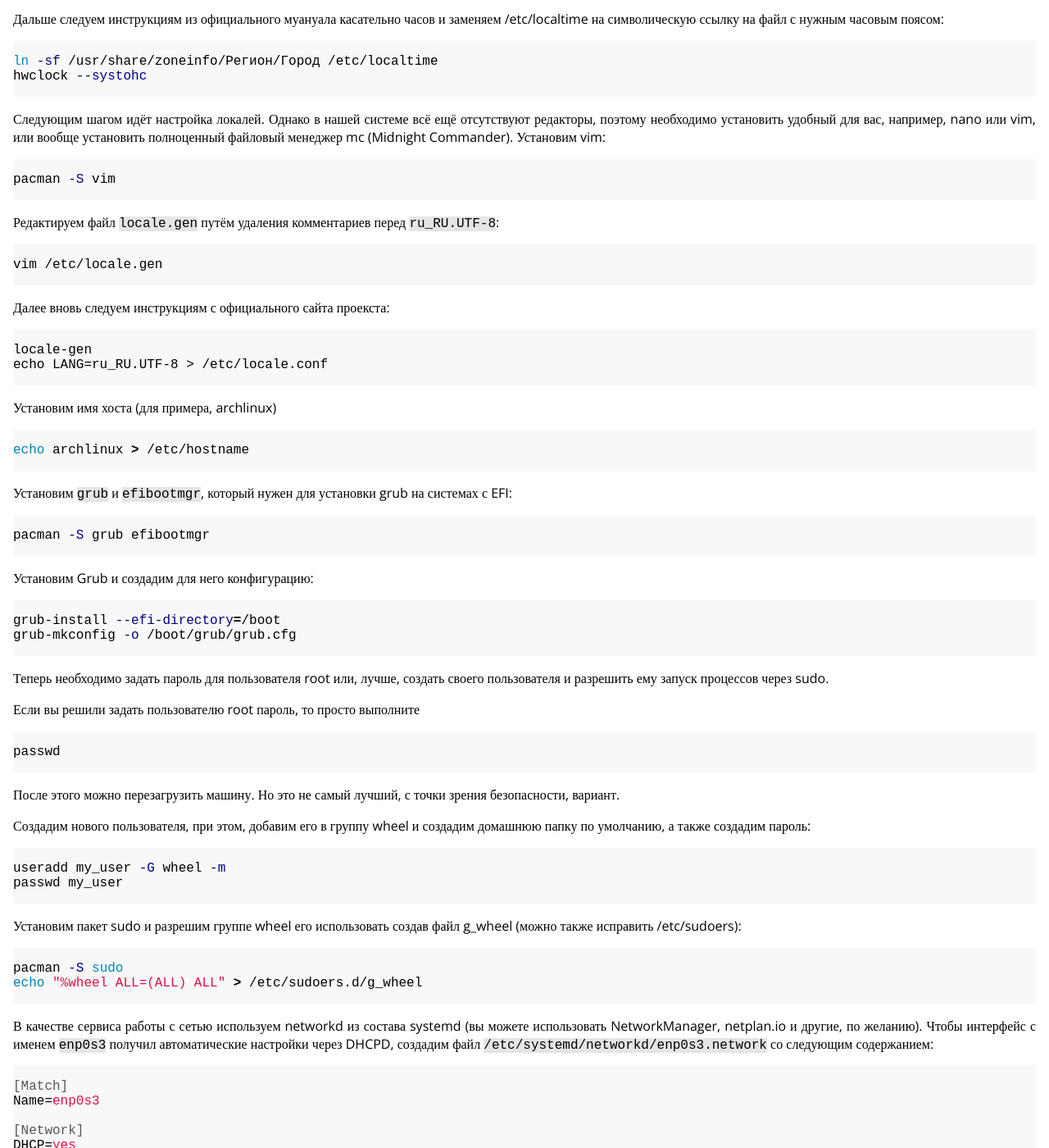
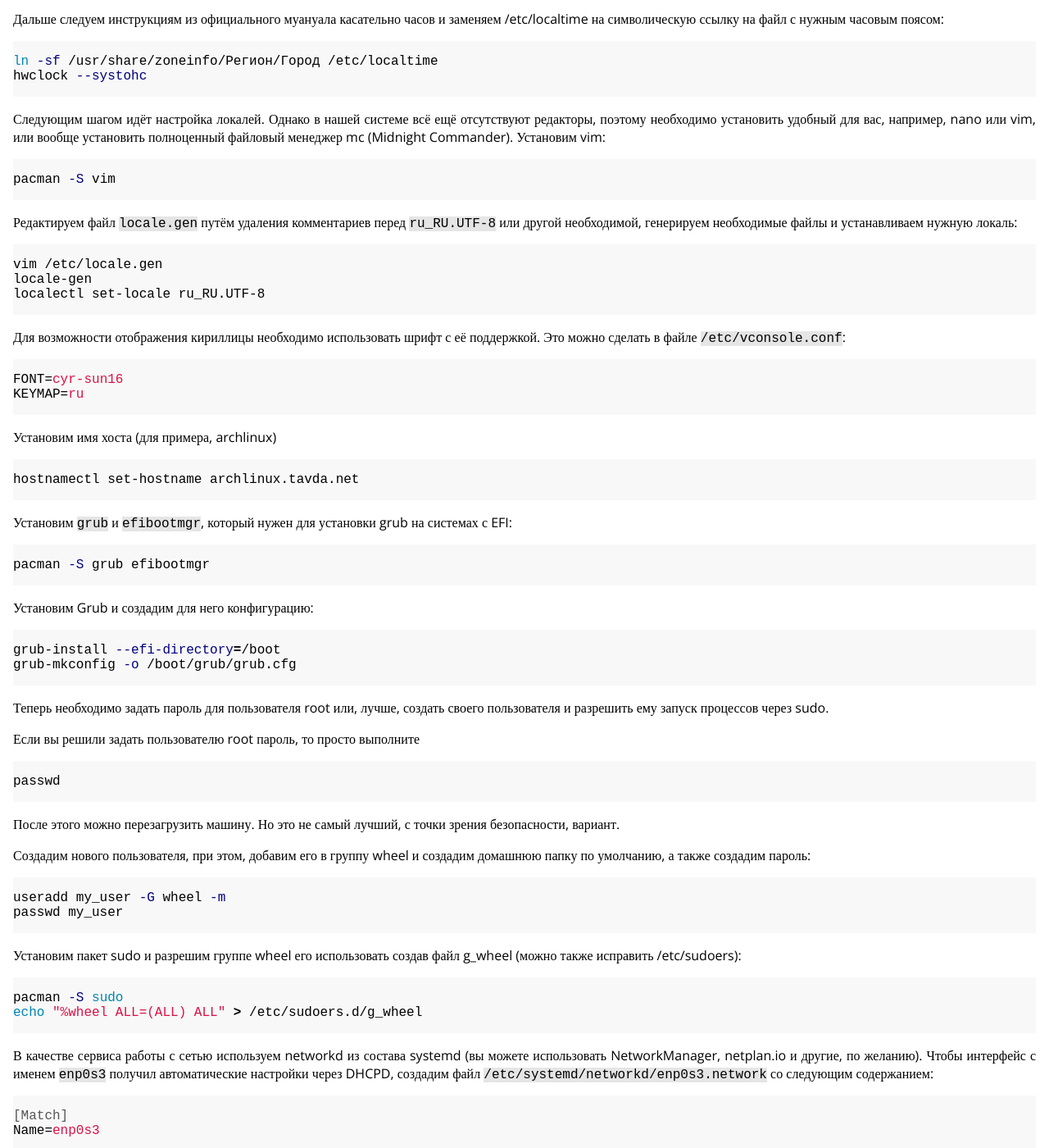
Before and after one commit to fsa/site, a Jekyll site: the page built from _posts/2022-10-29-archlinux.md, in a window 1280 px wide and 1400 px high, scrolled down 1548 px. Shown: the whole window at 82% size. Built offline with Jekyll 4.4.1, drawn with Linux system fonts in a browser that asks for light colours; some of the changed text lies outside the part shown.

Commit message:
Archlinux: доработка раздела о locale, использование утилит systemd и полезные пакеты

````diff
--- a/_posts/2022-10-29-archlinux.md
+++ b/_posts/2022-10-29-archlinux.md
@@ -84,23 +84,25 @@
 pacman -S vim
 ```
 
-Редактируем файл `locale.gen` путём удаления комментариев перед `ru_RU.UTF-8`:
+Редактируем файл `locale.gen` путём удаления комментариев перед `ru_RU.UTF-8` или другой необходимой, генерируем необходимые файлы и устанавливаем нужную локаль:
 
 ```bash
 vim /etc/locale.gen
+locale-gen
+localectl set-locale ru_RU.UTF-8
 ```
 
-Далее вновь следуем инструкциям с официального сайта проекста:
+Для возможности отображения кириллицы необходимо использовать шрифт с её поддержкой. Это можно сделать в файле `/etc/vconsole.conf`:
 
-```
-locale-gen
-echo LANG=ru_RU.UTF-8 > /etc/locale.conf
+```ini
+FONT=cyr-sun16
+KEYMAP=ru
 ```
 
 Установим имя хоста (для примера, archlinux)
 
 ```bash
-echo archlinux > /etc/hostname
+hostnamectl set-hostname archlinux.tavda.net
 ```
 
 Установим `grub` и `efibootmgr`, который нужен для установки grub на системах с EFI:
@@ -158,6 +160,11 @@
 ln -sf /run/systemd/resolve/resolv.conf /etc/resolv.conf
 ```
 
+Установите полезные пакеты:
+
+- btrfs-progs - утилиты для обслуживания btrfs;
+- mc - файловый менеджер Midnight Commander.
+
 На этом можно завершить установку системы, выйти из chroot и перезапустить машину:
 
 ```bash
````
